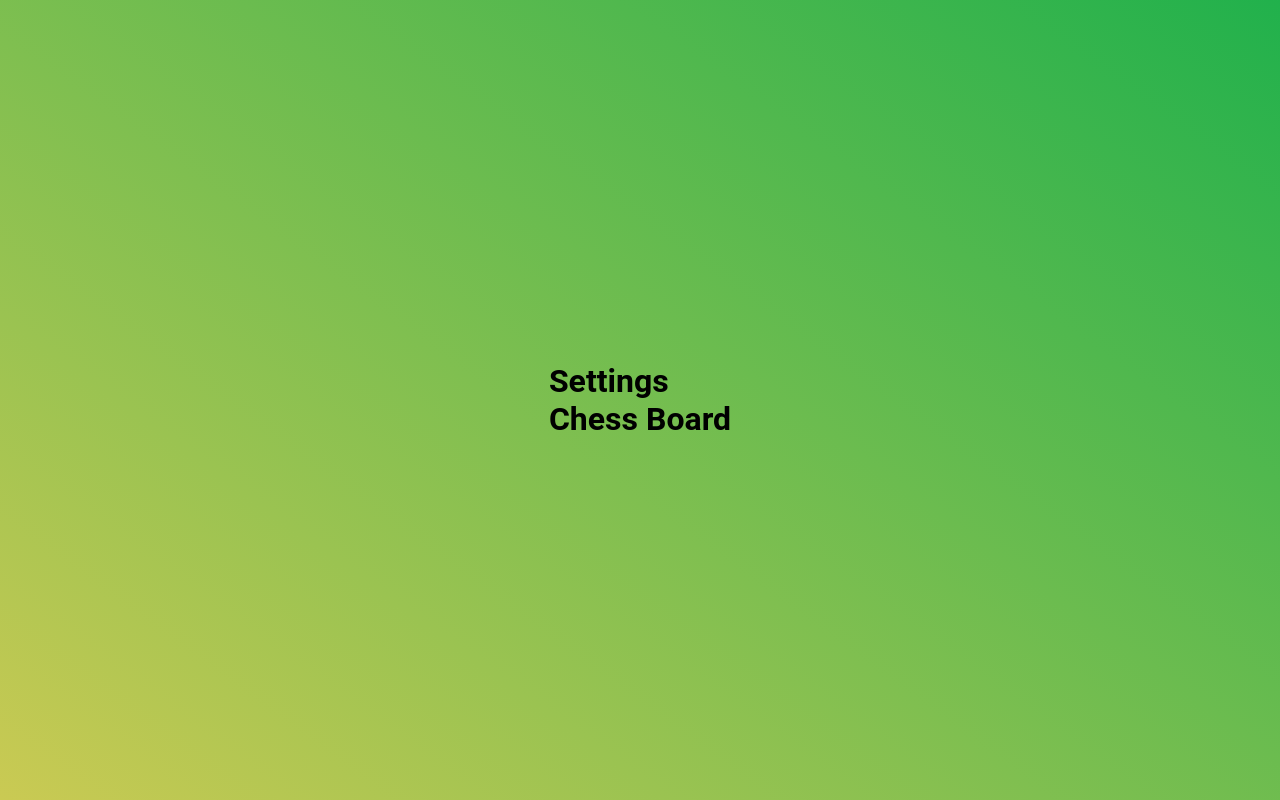
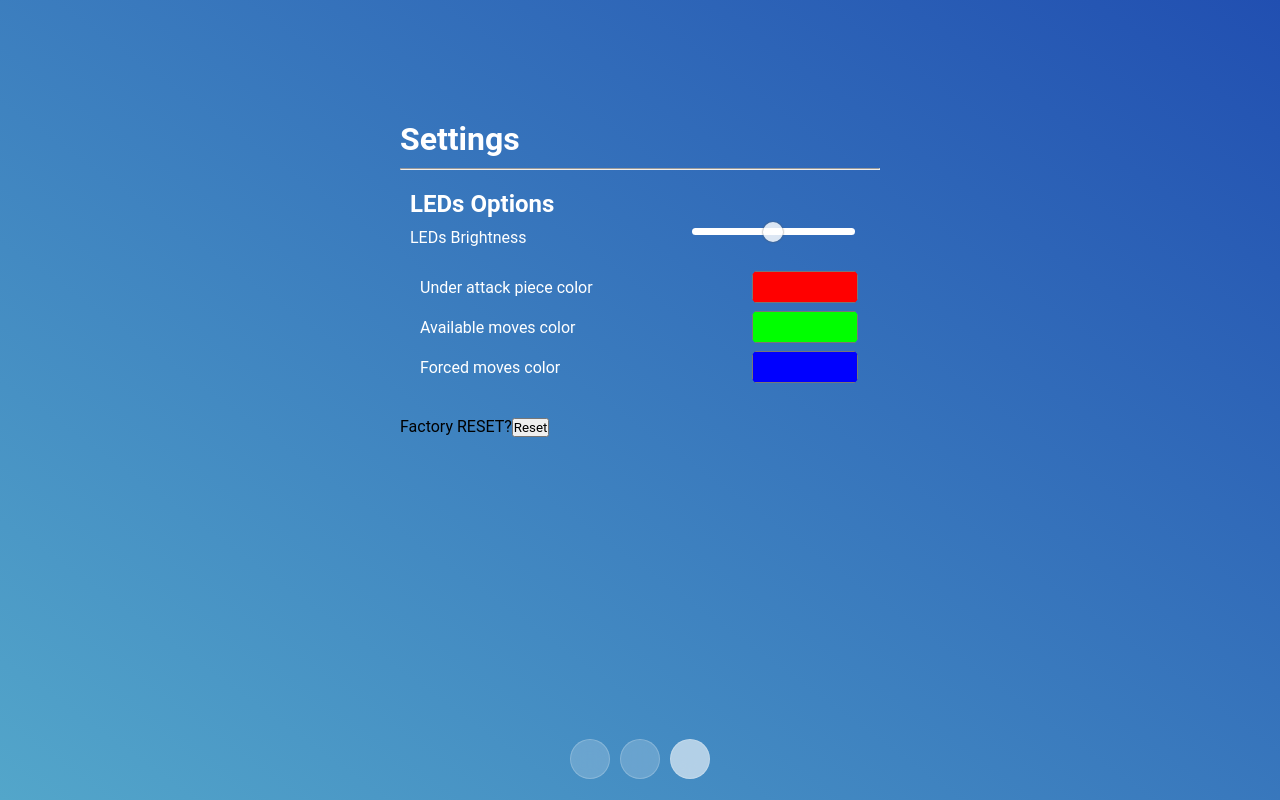
Before and after one commit to HugoM25/IOTChessBoard, a React (Vite) app in the folder frontend/: page /settings in a window 1280 px wide. Built offline with nearby package versions, Linux system fonts and the light colour scheme; no server answers.

Commit message:
feat: improved UIand communication with backend

```diff
--- a/frontend/package.json
+++ b/frontend/package.json
@@ -12,7 +12,8 @@
   "dependencies": {
     "react": "^18.3.1",
     "react-dom": "^18.3.1",
-    "react-router-dom": "^6.25.1"
+    "react-router-dom": "^6.25.1",
+    "socket.io-client": "^4.7.5"
   },
   "devDependencies": {
     "@types/react": "^18.3.3",
--- a/frontend/src/App.scss
+++ b/frontend/src/App.scss
@@ -10,10 +10,10 @@
 body {
 
     background: rgb(159,177,182);
-    background: linear-gradient(36deg, rgb(202, 202, 83) 0%, rgb(33, 177, 76) 100%);
+    background: linear-gradient(36deg, rgb(83, 166, 202) 0%, rgb(33, 79, 177) 100%);
 
     display: grid;
-    grid-template-areas: "board-page"
+    grid-template-areas: "main-zone"
                           "page-selection-zone";
     grid-template-columns: 1fr;
     grid-template-rows: 9fr auto;
@@ -26,50 +26,16 @@ body {
     max-width: 100vw;
 }
 
-.board-page {
+.main-zone {
+  grid-area: main-zone;
+  min-height: 90vh;
+  display: flex;
+  flex-direction: column;
+  justify-content: center;
+  }
 
-    width:  min(calc(90vh / 1.5), calc(90vw));
-    grid-area: board-page;
-
-    display: flex;
-    flex-direction: column;
-    justify-content: center;
-    align-items: center;
-    gap: 10px;
-
-    > .info-zone {
-      display: grid;
-      grid-template-columns: 1fr 9fr;
-      grid-template-rows: 1fr;
-
-      min-width: 100%;
-
-      > .jail-zone {
-        grid-area: jail-zone;
-        padding-top: 10px;
-        width: 100%;
-      }
-
-      > .clock-zone {
-        grid-area: clock-zone;
-        padding: 10px;
-        width: 100%;
-      }
-
-      &.white {
-        grid-template-columns: 9fr 1fr;
-        grid-template-areas: "jail-zone clock-zone";
-
-      }
-
-      &.black {
-        grid-template-areas: "clock-zone jail-zone";
-      }
-
-    }
-
-}
 .page-selection-zone {
   grid-area: page-selection-zone;
   display: flex;
+  min-height: 100%;
 }
--- a/frontend/src/App.tsx
+++ b/frontend/src/App.tsx
@@ -1,26 +1,61 @@
-import './App.scss'
+import { useEffect, useState } from 'react';
+import { BrowserRouter as Router, Routes, Route } from 'react-router-dom';
+import io from 'socket.io-client';
 
+import './App.scss';
 import BoardPage from './pages/BoardPage';
 import Settings from './pages/Settings';
+import PageSelector from './components/PageSelector';
 
-import { BrowserRouter as Router, Routes, Route } from 'react-router-dom';
+const socket = io('http://localhost:5000', {
+  transports: ['websocket', 'polling']
+});
 
 function App() {
+  const [fenString, setFenString] = useState<string>("rnbqkbnr/pppppppp/8/8/8/8/PPPPPPPP/RNBQKBNR w KQkq - 0 1");
+  const [pieces_captured_white, setPiecesCapturedWhite] = useState<string[]>([]);
+  const [pieces_captured_black, setPiecesCapturedBlack] = useState<string[]>([]);
+  useEffect(() => {
+    socket.on('reload_backend', async () => {
+      console.log('Reloading backend');
+      try {
+        const response = await fetch('http://localhost:5000/api/v1/chess_engine_data');
+        const data = await response.json();
+        console.log(data);
+        const newFen = data.board_infos.board_fen.split(' ')[0];
+        console.log("New FEN: ", newFen);
+        setFenString(newFen);
+        setPiecesCapturedWhite([]);
+        setPiecesCapturedBlack([]);
+      }
+      catch (error) {
+        console.error('Error:', error);
+      }
+    });
+
+    return () => {
+      socket.off('reload_backend');
+    };
+  }, []);
 
   return (
     <>
       <div>
+        <Router>
+          <div className='main-zone'>
+          <Routes>
+            <Route path="/" element={<BoardPage fenStringBoard={fenString}
+                                     CapturedPiecesByWhite={pieces_captured_white} CapturedPiecesByBlack={pieces_captured_black} />} />
 
-        <Router>
-          <Routes>
-            <Route path="/" element={<BoardPage/>} />
             <Route path="/settings" element={<Settings/>} />
+
+            <Route path="/jsp" element={<h1>JSP</h1>} />
           </Routes>
+          </div>
+          <div className="page-selection-zone">
+            <PageSelector />
+          </div>
         </Router>
-
-        <div className="page-selection-zone">
-          <h1>Chess Board</h1>
-        </div>
       </div>
     </>
   )
--- a/frontend/src/components/PageSelector/index.scss
+++ b/frontend/src/components/PageSelector/index.scss
@@ -8,13 +8,14 @@
     width: 100%;
     height: 10vh;
     min-height: 10vh;
+}
 
-    > button {
+.page-selector-button {
   // Make them round buttons
   border-radius: 50%;
 
-      height: 3vh;
-      width: 3vh;
+  height: 5vh;
+  width: 5vh;
 
   border: solid 1px rgba(255, 255, 255, 0.2);
 
@@ -33,6 +34,8 @@
     background: rgba(255, 255, 255, 0.6);
   }
 
+  &.active {
+    background: rgba(255, 255, 255, 0.6);
+  }
 
 }
-}
--- a/frontend/src/components/PageSelector/index.tsx
+++ b/frontend/src/components/PageSelector/index.tsx
@@ -1,3 +1,19 @@
+import { Link, useLocation } from "react-router-dom"
+import "./index.scss"
+
 export default function PageSelector() {
-
+    const location = useLocation();
+    return (
+        <div className="page-selector">
+            <Link to="/jsp">
+                <button className={`page-selector-button ${location.pathname === "/jsp" ? "active" : ""}`}></button>
+            </Link>
+            <Link to="/">
+                <button className={`page-selector-button ${location.pathname === "/" ? "active" : ""}`}></button>
+            </Link>
+            <Link to="/settings">
+                <button className={`page-selector-button ${location.pathname === "/settings" ? "active" : ""}`}></button>
+            </Link>
+        </div>
+    )
 }
--- a/frontend/src/pages/BoardPage/index.scss
+++ b/frontend/src/pages/BoardPage/index.scss
@@ -0,0 +1,44 @@
+
+.board-page {
+
+    width:  min(calc(90vh / 1.5), calc(90vw));
+    grid-area: board-page;
+
+    display: flex;
+    flex-direction: column;
+    justify-content: center;
+    align-items: center;
+    gap: 10px;
+
+    > .info-zone {
+      display: grid;
+      grid-template-columns: 1fr 9fr;
+      grid-template-rows: 1fr;
+
+      min-width: 100%;
+
+      > .jail-zone {
+        grid-area: jail-zone;
+        padding-top: 10px;
+        width: 100%;
+      }
+
+      > .clock-zone {
+        grid-area: clock-zone;
+        padding: 10px;
+        width: 100%;
+      }
+
+      &.white {
+        grid-template-columns: 9fr 1fr;
+        grid-template-areas: "jail-zone clock-zone";
+
+      }
+
+      &.black {
+        grid-template-areas: "clock-zone jail-zone";
+      }
+
+    }
+
+}
--- a/frontend/src/pages/Settings/index.scss
+++ b/frontend/src/pages/Settings/index.scss
@@ -0,0 +1,98 @@
+.settings-page {
+    display: flex;
+    flex-direction: column;
+
+
+    width:  min(calc(90vh / 1.5), calc(90vw));
+    height: min(calc(90vh / 1.5), calc(90vw));
+
+    gap: 10px;
+
+
+    > h1 {
+        color: white;
+    }
+
+    > .led-settings {
+
+        display: flex;
+        flex-direction: column;
+        gap: 10px;
+        padding: 10px;
+        > h2 {
+            color: white;
+        }
+
+        > .brightness-selection-led {
+
+            display: flex;
+            width: 100%;
+            > label {
+                color: white;
+                width: 75%;
+            }
+
+            > input[type="range"] {
+                appearance: none;
+                margin-right: 15px;
+                width: 200px;
+                height: 7px;
+                border-radius: 5px;
+                background-size: 70% 100%;
+                background-repeat: no-repeat;
+                backdrop-filter: blur(10px);
+                -webkit-backdrop-filter: blur(10px);
+            }
+
+            > input[type="range"]::-webkit-slider-thumb {
+                appearance: none;
+                height: 20px;
+                width: 20px;
+                border-radius: 50%;
+                cursor: ew-resize;
+                box-shadow: 0 0 2px 0 #555;
+                backdrop-filter: blur(10px);
+                -webkit-backdrop-filter: blur(10px);
+                background: rgba(255, 255, 255, 0.8);
+            }
+
+            > input[type="range"]::-moz-range-track {
+                background: #053a5f;
+                height: 0.5rem;
+            }
+
+        }
+
+        > .color-selection-led {
+            display: flex;
+            flex-direction: column;
+            padding: 10px;
+
+            > div {
+                display: flex;
+                justify-content: left;
+                align-items: center;
+
+                > input[type="color"] {
+                    height: 5vh;
+                    width: 25%;
+                    appearance: none;
+                    -moz-appearance: none;
+                    -webkit-appearance: none;
+                    background: none;
+                    border: 0;
+                    cursor: pointer;
+                    padding: 0;
+
+                    border-radius: 16px;
+                    overflow: hidden;
+                }
+
+                > label {
+                    color: white;
+                    width: 75%;
+                }
+            }
+        }
+    }
+}
--- a/frontend/src/pages/Settings/index.tsx
+++ b/frontend/src/pages/Settings/index.tsx
@@ -1,11 +1,76 @@
 import "./index.scss"
+import { useState } from 'react'
 
 export default function BoardPage() {
 
+    const [brightness, setBrightness] = useState(50);
+    const [underAttackColor, setUnderAttackColor] = useState("#ff0000");
+    const [availableMovesColor, setAvailableMovesColor] = useState("#00ff00");
+    const [ForcedMovesColor, setForcedMovesColor] = useState("#0000ff");
+
+    const ResetSettings = () => {
+        setBrightness(50);
+        setUnderAttackColor("#ff0000");
+        setAvailableMovesColor("#00ff00");
+        setForcedMovesColor("#0000ff");
+    };
+
+    const handleBrightnessChange = (e: React.ChangeEvent<HTMLInputElement>) => {
+        const value = Number(e.target.value);
+        setBrightness(value);
+        e.target.style.backgroundSize = `${value}% 100%`;
+    };
+
     return (
         <>
-        <div>
+        <div className="settings-page">
             <h1>Settings</h1>
+            <hr></hr>
+            <div className="led-settings">
+                <h2>LEDs Options</h2>
+                <div className="brightness-selection-led">
+                    <label>LEDs Brightness</label>
+                    <input
+                        type="range"
+                        min="0"
+                        max="100"
+                        value={brightness}
+                        onInput={handleBrightnessChange}
+                        style={{ backgroundSize: `${brightness}% 100%` }}
+                    />
+                </div>
+                <div className="color-selection-led">
+                    <div>
+                        <label>Under attack piece color</label>
+                        <input
+                            type="color"
+                            value={underAttackColor}
+                            onChange={(e) => setUnderAttackColor(e.target.value)}
+                        />
+                    </div>
+                    <div>
+                        <label>Available moves color</label>
+                        <input
+                            type="color"
+                            value={availableMovesColor}
+                            onChange={(e) => setAvailableMovesColor(e.target.value)}
+                        />
+                    </div>
+                    <div>
+                        <label>Forced moves color</label>
+                    <input
+                            type="color"
+                            value={ForcedMovesColor}
+                            onChange={(e) => setForcedMovesColor(e.target.value)}
+                        />
+                    </div>
+
+                </div>
+            </div>
+            <div className="reset-settings">
+                <label>Factory RESET?</label>
+                <button onClick={ResetSettings} >Reset</button>
+            </div>
         </div>
         </>
     );
```
Also changed, not shown: frontend/src/components/Board/index.tsx (+6 -4 lines), frontend/src/pages/BoardPage/index.tsx (+21 -5 lines), 1 other file (tests, documents, lock files or other folders). Lines whose indentation alone changed are shown as unchanged.
